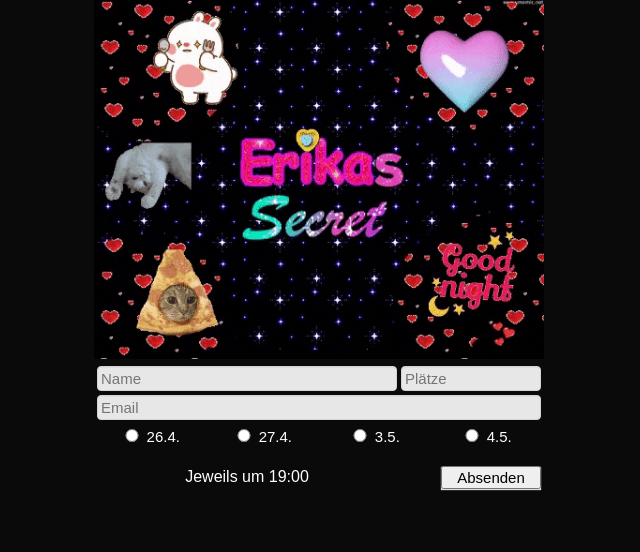
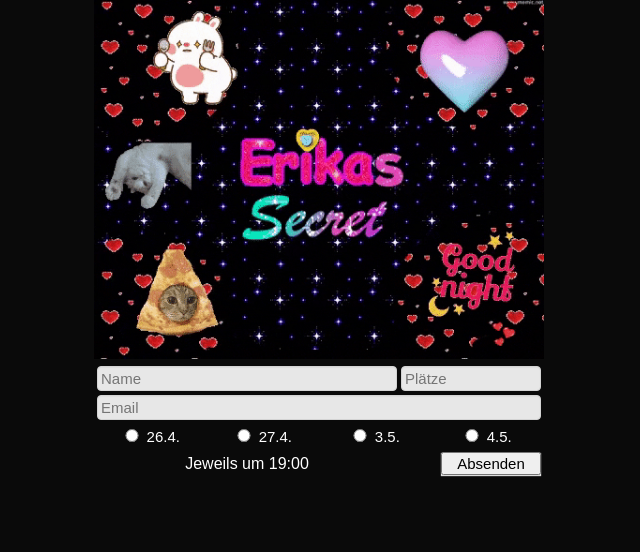
Before and after one commit to alexarnimueller/erikas-secret, a Flask app: page / in a window 1280 px wide. Shown: the part 109-661 px from the top of the page, without its empty margins (321-961 px from the left). Run offline with Flask 3, Linux system fonts and the light colour scheme.

Commit message:
:lipstick:

```diff
--- a/app/templates/index.html
+++ b/app/templates/index.html
@@ -41,7 +41,7 @@
 			</table>
 			<table>
 				<tr>
-					<td style="width:300px;"><p>Jeweils um 19:00</p></td>
+					<td style="width:300px;">Jeweils um 19:00</td>
 					<td "width:100px;" align="right">{{ form.submit }}
 					</td>
 				</tr>
--- a/app/templates/yum.html
+++ b/app/templates/yum.html
@@ -23,6 +23,8 @@
 
 	<div class="center"><h3>Anfrage erhlaten, wir melden uns bei dir!</h3></div>
 
+	<div class="center"><a href="{{ url_for('index') }}"/>zurück</a></div>
+
 </body>
 {% endblock %}
 
```
